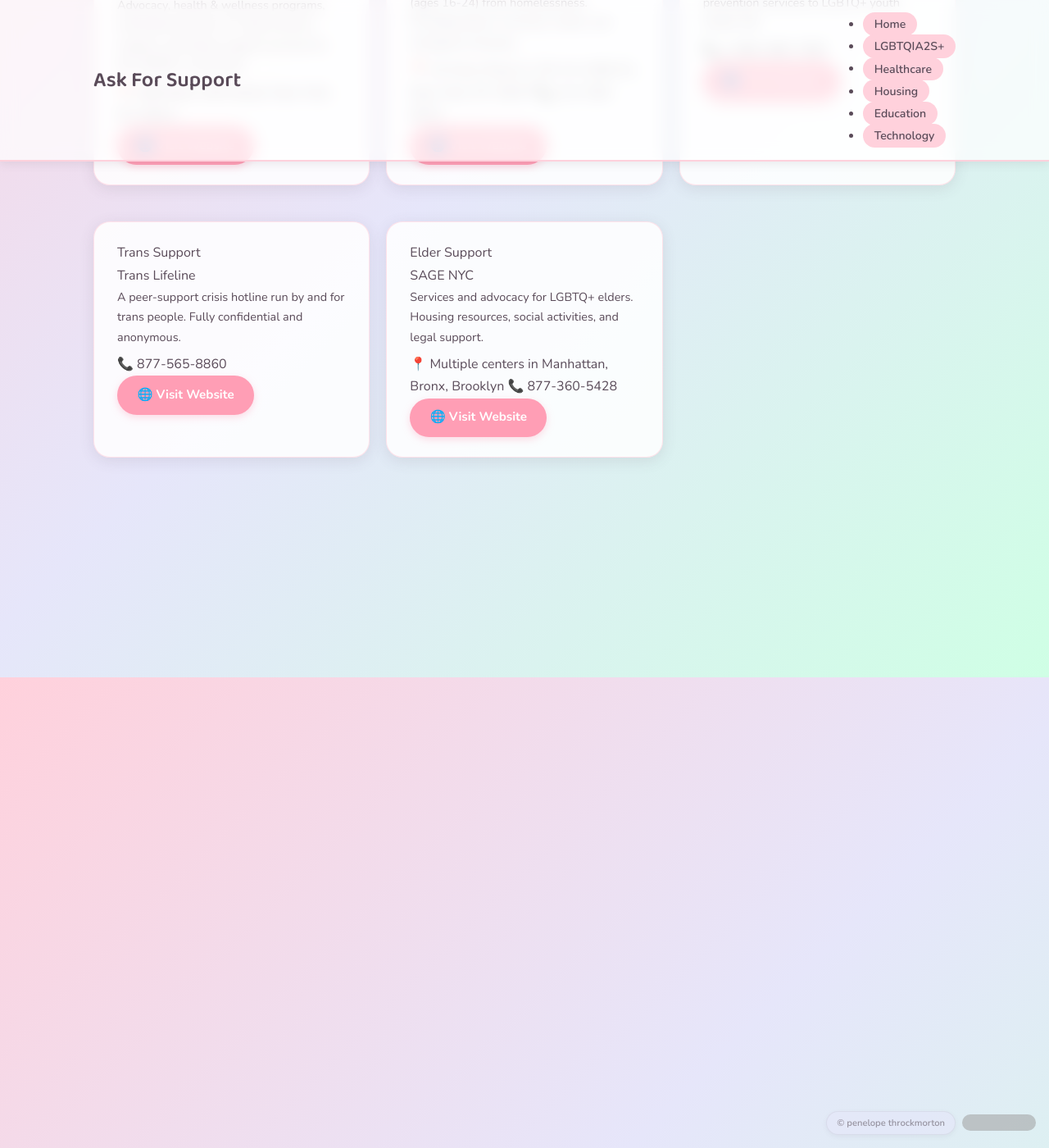
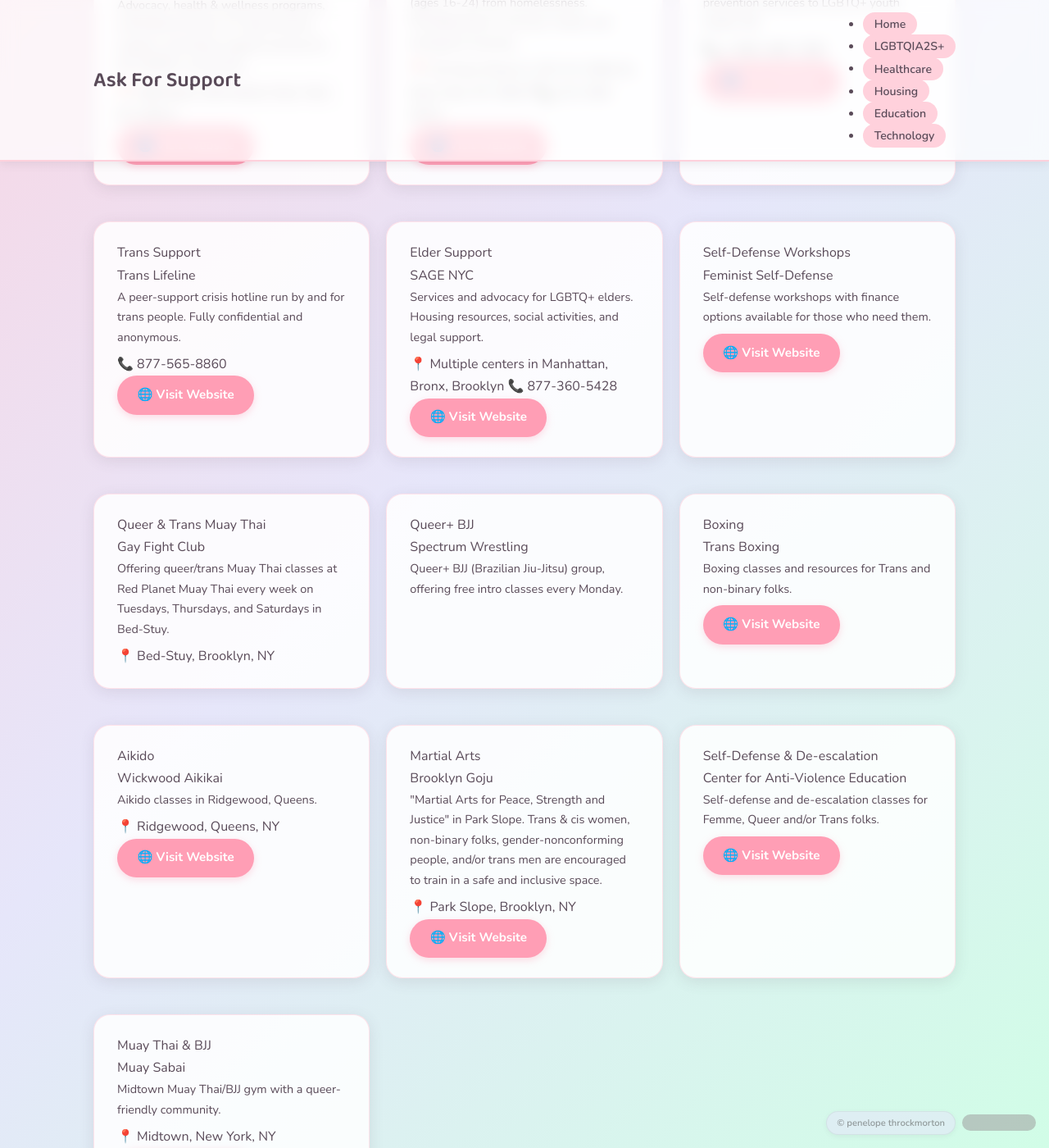
Before and after one commit to penelopethrock-cyber/askforsupport, a Jekyll site: the page built from lgbtqia2s/index.html, in a window 1280 px wide and 1400 px high, scrolled down 574 px. Shown: the whole window at 82% size. Built offline with Jekyll 4.4.1, drawn with Linux system fonts in a browser that asks for light colours; grey boxes are pictures that could not be loaded.

Commit message:
Add queer/trans self-defense resources to lgbtqia2s section

```diff
--- a/_data/resources.yml
+++ b/_data/resources.yml
@@ -26,6 +26,40 @@
     address: "Multiple centers in Manhattan, Bronx, Brooklyn"
     phone: "877-360-5428"
     link: "https://www.sageusa.org"
+  - name: Feminist Self-Defense
+    type: "Self-Defense Workshops"
+    description: "Self-defense workshops with finance options available for those who need them."
+    link: "http://www.feministselfdefense.com/"
+  - name: Gay Fight Club
+    type: "Queer & Trans Muay Thai"
+    description: "Offering queer/trans Muay Thai classes at Red Planet Muay Thai every week on Tuesdays, Thursdays, and Saturdays in Bed-Stuy."
+    address: "Bed-Stuy, Brooklyn, NY"
+  - name: Spectrum Wrestling
+    type: "Queer+ BJJ"
+    description: "Queer+ BJJ (Brazilian Jiu-Jitsu) group, offering free intro classes every Monday."
+  - name: Trans Boxing
+    type: "Boxing"
+    description: "Boxing classes and resources for Trans and non-binary folks."
+    link: "https://www.transboxing.org/"
+  - name: Wickwood Aikikai
+    type: "Aikido"
+    description: "Aikido classes in Ridgewood, Queens."
+    address: "Ridgewood, Queens, NY"
+    link: "https://www.facebook.com/aikidoofwickwood/"
+  - name: Brooklyn Goju
+    type: "Martial Arts"
+    description: "\"Martial Arts for Peace, Strength and Justice\" in Park Slope. Trans & cis women, non-binary folks, gender-nonconforming people, and/or trans men are encouraged to train in a safe and inclusive space."
+    address: "Park Slope, Brooklyn, NY"
+    link: "https://brooklyngoju.com/"
+  - name: Center for Anti-Violence Education
+    type: "Self-Defense & De-escalation"
+    description: "Self-defense and de-escalation classes for Femme, Queer and/or Trans folks."
+    link: "https://caeny.org/"
+  - name: Muay Sabai
+    type: "Muay Thai & BJJ"
+    description: "Midtown Muay Thai/BJJ gym with a queer-friendly community."
+    address: "Midtown, New York, NY"
+    link: "https://muaysabaicamp.com/"
 
 healthcare:
   - name: NYC Care
@@ -73,7 +107,7 @@
     type: "Career Training"
     description: "Free vocational training (medical, office, security), GED/HSE prep, and college prep for eligible adults."
     address: "111 Livingston Street, Brooklyn, NY 11201"
-    link: "https://www.sunybeoс.org"
+    link: "https://www.sunybeоо.org"
   - name: WE NYC (Women Entrepreneurs NYC)
     type: "Entrepreneurship"
     description: "Free business training, mentorship, and networking for women entrepreneurs in NYC."
```
